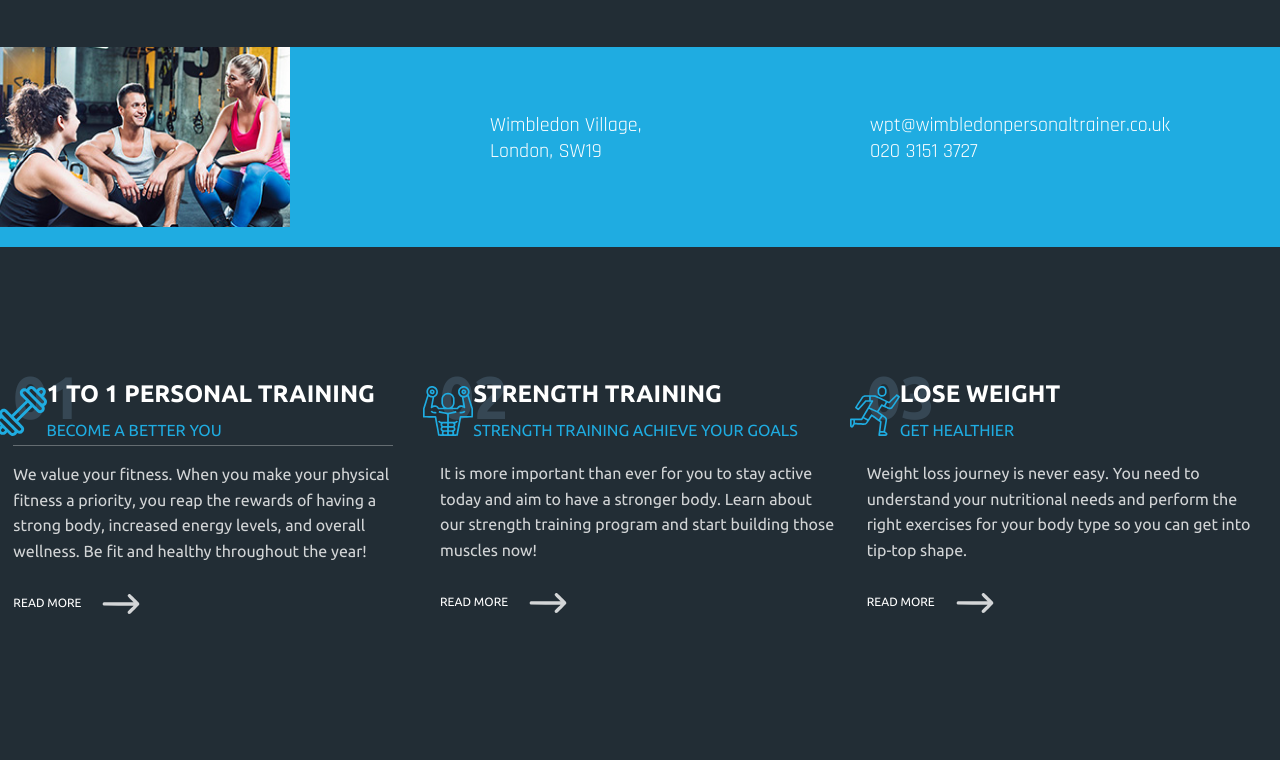
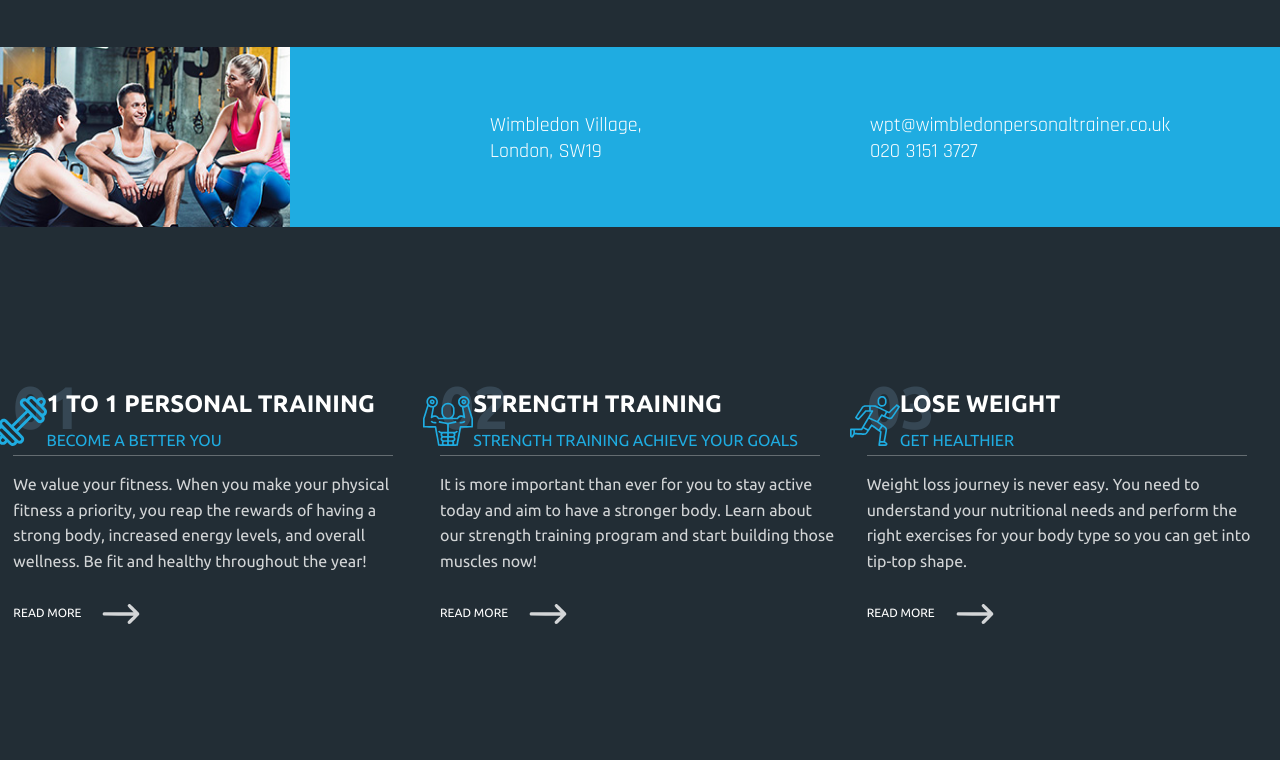
Before and after one commit to DanteBorges/MWT_Trainer, a website: page index.html in a window 1280 px wide. Shown: the part 553-1313 px from the top of the page. Drawn offline with Linux system fonts and the light colour scheme.

Commit message:
houvers added

```diff
--- a/index.html
+++ b/index.html
@@ -176,6 +176,7 @@
                                 </div>
                             </div>
                         </div>
+                        <div class="gray_border_line"></div>
                         <div>
                             <p class="text_container">It is more important than ever for you to stay active today and
                                 aim to
@@ -217,6 +218,7 @@
                                     </div>
                                 </div>
                             </div>
+                        <div class="gray_border_line"></div>
                             <div>
                                 <p class="text_container">Weight loss journey is never easy. You need to understand your
                                     nutritional needs and perform the right exercises for your body type so you can get
--- a/style.css
+++ b/style.css
@@ -165,7 +165,6 @@ h6 {
   margin-left: auto;
   margin-top: -100px;
   background-color: #1face1;
-  padding-bottom: 20px;
 }
 .address_gym_1 {
   margin: 0 200px 0 200px;
@@ -197,6 +196,7 @@ h6 {
   width: 100%;
   height: 600px;
   background-color: #222d35;
+  padding-top: 30px;
 }
 
 .personal_container {
@@ -265,6 +265,9 @@ h6 {
   line-height: 1.4rem;
   color: white;
   text-decoration: none;
+}
+.read_more_container_link:hover {
+  color: #1face1;
 }
 
 .more_fitness {
```
